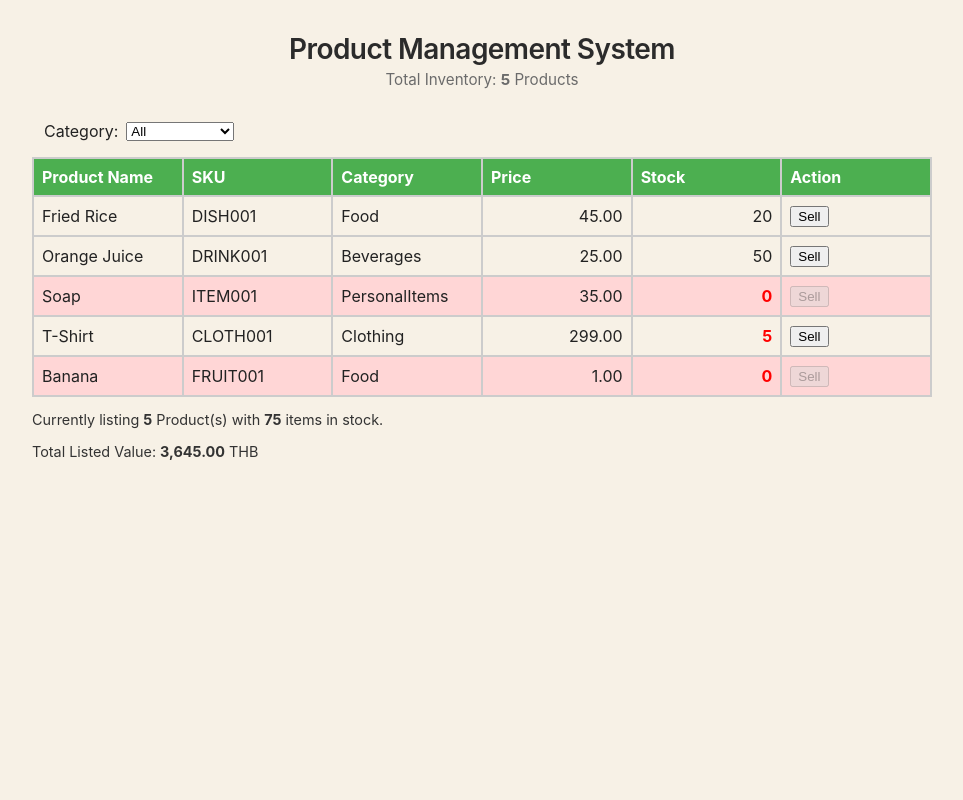
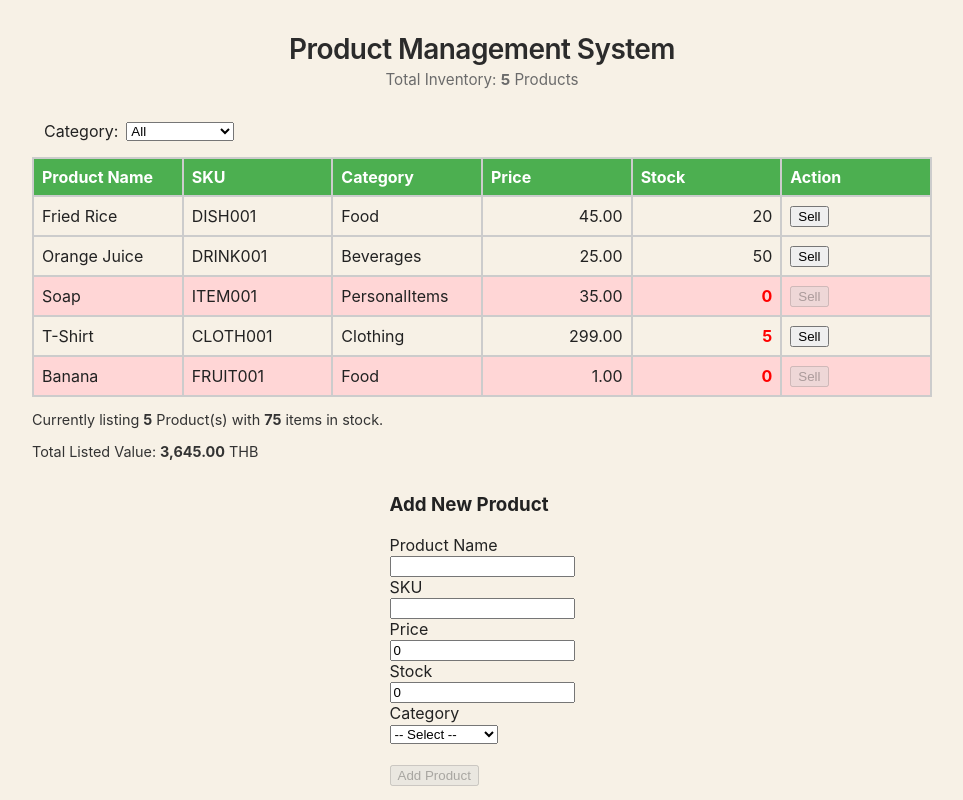
Before and after one commit to Slyt4il/product-management, an Angular app in the folder app/: page / in a window 1280 px wide. Shown: the whole page, without its empty margins (158-1121 px from the left). Built offline with nearby package versions, Linux system fonts and the light colour scheme.

Commit message:
Create Add New Product form

```diff
--- /dev/null
+++ b/app/src/app/components/product-form/product-form.component.css
@@ -0,0 +1,13 @@
+form > div {
+  position: relative;
+}
+
+form > div > div {
+  position: absolute;
+  left: 100%;
+  margin-top: -1.5rem;
+  margin-left: 0.5rem;
+  font-size: 0.9rem;
+  white-space: nowrap;
+  color: #c00;
+}
--- /dev/null
+++ b/app/src/app/components/product-form/product-form.component.html
@@ -0,0 +1,60 @@
+<h3>Add New Product</h3>
+
+<form #f="ngForm" (ngSubmit)="submit(f)">
+
+  <div>
+    <label>Product Name</label><br />
+    <input name="name" [(ngModel)]="newProduct.name"
+           required minlength="3" #name="ngModel" />
+    <div *ngIf="name.invalid && name.touched" style="color:red">
+      Product name must be at least 3 characters long.
+    </div>
+  </div>
+
+  <div>
+    <label>SKU</label><br />
+    <input name="sku" [(ngModel)]="newProduct.sku"
+           required #sku="ngModel" />
+    <div *ngIf="sku.touched && checkSkuDuplicate(newProduct.sku)"
+         style="color:red">
+      SKU must be unique.
+    </div>
+  </div>
+
+  <div>
+    <label>Price</label><br />
+    <input type="number" name="price" [(ngModel)]="newProduct.price"
+           required min="0.01" #price="ngModel" />
+    <div *ngIf="price.touched && price.invalid" style="color:red">
+      <div *ngIf="price.errors?.['min']">Price must be above 0</div>
+    </div>
+  </div>
+
+  <div>
+    <label>Stock</label><br />
+    <input type="number" name="stock" [(ngModel)]="newProduct.stock"
+           required min="0" #stock="ngModel" />
+    <div *ngIf="stock.touched && stock.invalid" style="color:red">
+      <div *ngIf="stock.errors?.['min']">Stock must be at least 0</div>
+    </div>
+  </div>
+
+  <div>
+    <label>Category</label><br />
+    <select name="category" [(ngModel)]="newProduct.category"
+            required #category="ngModel">
+      <option value="">-- Select --</option>
+      <option *ngFor="let c of validCategories" [value]="c">
+        {{ c }}
+      </option>
+    </select>
+  </div>
+
+  <br />
+
+  <button type="submit"
+    [disabled]="f.invalid || checkSkuDuplicate(newProduct.sku)">
+    Add Product
+  </button>
+
+</form>
--- /dev/null
+++ b/app/src/app/components/product-form/product-form.component.ts
@@ -0,0 +1,48 @@
+import { Component, Input } from '@angular/core';
+import { CommonModule } from '@angular/common';
+import { FormsModule } from '@angular/forms';
+import { Product } from '../../models/products';
+
+@Component({
+  selector: 'app-product-form',
+  standalone: true,
+  imports: [CommonModule, FormsModule],
+  templateUrl: './product-form.component.html',
+  styleUrls: ['./product-form.component.css']
+})
+export class ProductFormComponent {
+
+  @Input() products: Product[] = [];
+  @Input() addProduct!: (product: Product) => void;
+
+  validCategories: string[] = ['Food', 'Beverages', 'PersonalItems', 'Clothing'];
+
+  newProduct: Product = {
+    name: '',
+    sku: '',
+    price: 0,
+    stock: 0,
+    category: '',
+    id: 0,
+    createdAt: ''
+  };
+
+  submit(form: any) {
+    if (form.invalid || this.checkSkuDuplicate(this.newProduct.sku)) {
+      return;
+    }
+
+    const productToAdd: Product = {
+      ...this.newProduct,
+      id: this.products.length + 1,
+      createdAt: new Date().toISOString()
+    };
+
+    this.addProduct(productToAdd);
+    form.resetForm();
+  }
+
+  checkSkuDuplicate(sku: string): boolean {
+    return this.products.some(p => p.sku === sku);
+  }
+}
--- a/app/src/app/components/product-list/product-list.component.css
+++ b/app/src/app/components/product-list/product-list.component.css
@@ -17,9 +17,9 @@ table {
 }
 
 .notification {
-  position: fixed;
-  top: 1rem;
-  right: 1rem;
+  position: absolute;
+  top: 0.25rem;
+  right: 0.5rem;
   background: #2e7d32;
   color: #fff;
   padding: 0.5rem 0.75rem;
@@ -82,3 +82,9 @@ thead {
   color: red;
   font-weight: bold;
 }
+
+.form-container {
+  display: flex;
+  justify-content: center;
+  margin-bottom: 1rem;
+}
--- a/app/src/app/components/product-list/product-list.component.html
+++ b/app/src/app/components/product-list/product-list.component.html
@@ -48,4 +48,11 @@
       Total Listed Value: <strong>{{ getTotalValue() | number:'1.2-2' }}</strong> THB
     </p>
   </div>
+
+  <div class="form-container">
+    <app-product-form
+      [products]="products"
+      [addProduct]="addProduct">
+    </app-product-form>
+  </div>
 </div>
--- a/app/src/app/components/product-list/product-list.component.ts
+++ b/app/src/app/components/product-list/product-list.component.ts
@@ -2,12 +2,13 @@ import { Component } from '@angular/core';
 import { CommonModule } from '@angular/common';
 import { FormsModule } from '@angular/forms';
 import { Product } from '../../models/products';
+import { ProductFormComponent } from '../product-form/product-form.component';
 
 @Component({
   selector: 'app-product-list',
   standalone: true,
   exportAs: 'productList',
-  imports: [CommonModule, FormsModule],
+  imports: [CommonModule, FormsModule, ProductFormComponent],
   templateUrl: './product-list.component.html',
   styleUrls: ['./product-list.component.css']
 })
@@ -77,6 +78,10 @@ export class ProductListComponent {
     this.showNotification(`Sold ${product.name}`);
   }
 
+  addProduct(product: Product): void {
+    this.products.push(product);
+  }
+
   getFilteredProducts(): Product[] {
     if (this.selectedCategory === 'All') {
       return this.products;
```
Also changed, not shown: 2 other files (tests, documents, lock files or other folders).
